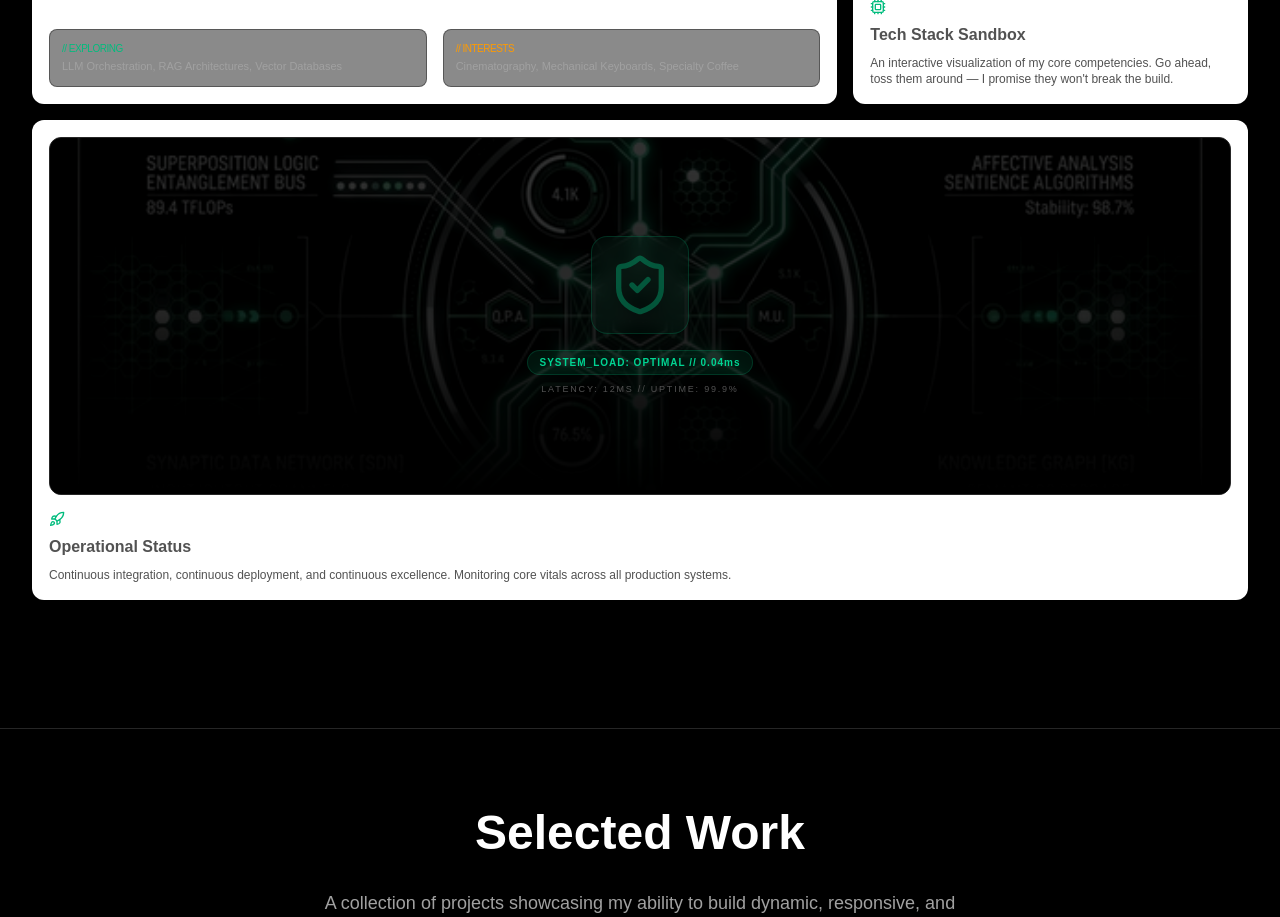
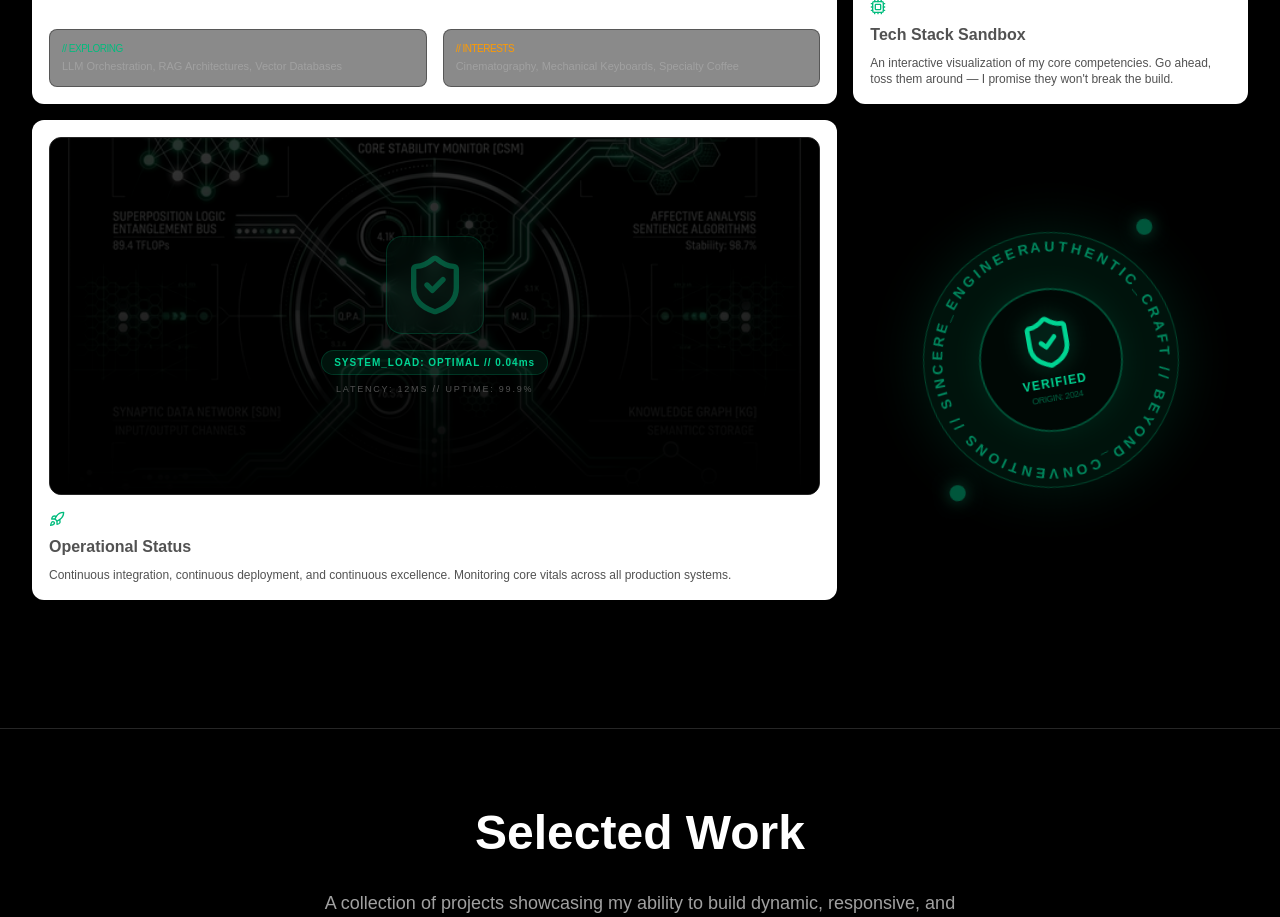
Before and after one commit to Santhosh-dev-lab/Story, a Next.js app: page / in a window 1280 px wide. Shown: the part 1420-2337 px from the top of the page. Built offline with nearby package versions, Linux system fonts and the light colour scheme.

Commit message:
Added stamp for about section

```diff
--- a/src/app/page.tsx
+++ b/src/app/page.tsx
@@ -31,8 +31,10 @@ import {
   Linkedin,
   ExternalLink,
   Camera,
-  Laptop
+  Laptop,
+  Terminal as TerminalIcon
 } from "lucide-react";
+import { EngineeringStamp } from "@/components/ui/engineering-stamp";
 
 const FloatingInterests = () => {
   const [mounted, setMounted] = useState(false);
@@ -404,9 +406,14 @@ export default function Home() {
                   </div>
                 </div>
               </div>}
-              className="md:col-span-3"
+              className="md:col-span-2"
               icon={<Rocket className="h-4 w-4 text-emerald-500" />}
             />
+
+            {/* Engineering Stamp - Standalone */}
+            <div className="flex items-center justify-center p-4 relative overflow-hidden">
+              <EngineeringStamp />
+            </div>
           </BentoGrid>
         </div>
       </section>
--- /dev/null
+++ b/src/components/ui/engineering-stamp.tsx
@@ -0,0 +1,61 @@
+"use client";
+
+import React from "react";
+import { motion } from "framer-motion";
+import { ShieldCheck } from "lucide-react";
+import { cn } from "@/lib/utils";
+
+export const EngineeringStamp = ({ className }: { className?: string }) => {
+  return (
+    <div className={cn("relative w-full h-full flex items-center justify-center p-4", className)}>
+      <motion.div
+        initial={{ rotate: -15, scale: 0.9, opacity: 0 }}
+        whileInView={{ rotate: -10, scale: 1, opacity: 1 }}
+        whileHover={{ rotate: 0, scale: 1.05 }}
+        transition={{
+          type: "spring",
+          stiffness: 260,
+          damping: 20,
+          opacity: { duration: 0.5 }
+        }}
+        className="relative w-48 h-48 sm:w-64 sm:h-64 flex items-center justify-center group cursor-pointer"
+      >
+        {/* Outer Glowing Ring - Brighter */}
+        <div className="absolute inset-0 rounded-full border border-emerald-500/30 shadow-[0_0_60px_rgba(16,185,129,0.15)] bg-emerald-500/10 backdrop-blur-[4px]" />
+
+        {/* Rotating Text Ring - Brighter */}
+        <motion.div
+          animate={{ rotate: 360 }}
+          transition={{ duration: 25, repeat: Infinity, ease: "linear" }}
+          className="absolute inset-0"
+        >
+          <svg viewBox="0 0 200 200" className="w-full h-full">
+            <path
+              id="circlePath"
+              d="M 100, 100 m -85, 0 a 85,85 0 1,1 170,0 a 85,85 0 1,1 -170,0"
+              fill="transparent"
+            />
+            <text className="fill-emerald-400/60 font-mono text-[11px] uppercase tracking-[0.25em] font-bold">
+              <textPath xlinkHref="#circlePath">
+                AUTHENTIC_CRAFT // BEYOND_CONVENTIONS // SINCERE_ENGINEERING //
+              </textPath>
+            </text>
+          </svg>
+        </motion.div>
+
+        {/* Inner Seal - Brighter */}
+        <div className="relative w-36 h-36 rounded-full border-2 border-emerald-500/40 flex flex-col items-center justify-center space-y-1 bg-black/60 shadow-[0_0_30px_rgba(16,185,129,0.1)]">
+          <ShieldCheck className="w-14 h-14 text-emerald-400 group-hover:text-emerald-300 group-hover:scale-110 transition-all duration-500 filter drop-shadow-[0_0_10px_rgba(16,185,129,0.5)]" />
+          <div className="flex flex-col items-center">
+            <span className="text-[12px] font-mono text-emerald-400 font-bold uppercase tracking-widest">Verified</span>
+            <span className="text-[9px] font-mono text-emerald-600/60 uppercase tracking-tighter">Origin: 2024</span>
+          </div>
+        </div>
+
+        {/* Technical Deco - Brighter */}
+        <div className="absolute top-2 right-2 w-2.5 h-2.5 rounded-full bg-emerald-400 shadow-[0_0_10px_rgba(16,185,129,1)] animate-ping duration-[2000ms]" />
+        <div className="absolute bottom-2 left-2 w-2.5 h-2.5 rounded-full bg-emerald-400 shadow-[0_0_10px_rgba(16,185,129,1)] animate-ping duration-[2000ms] delay-1000" />
+      </motion.div>
+    </div>
+  );
+};
```
